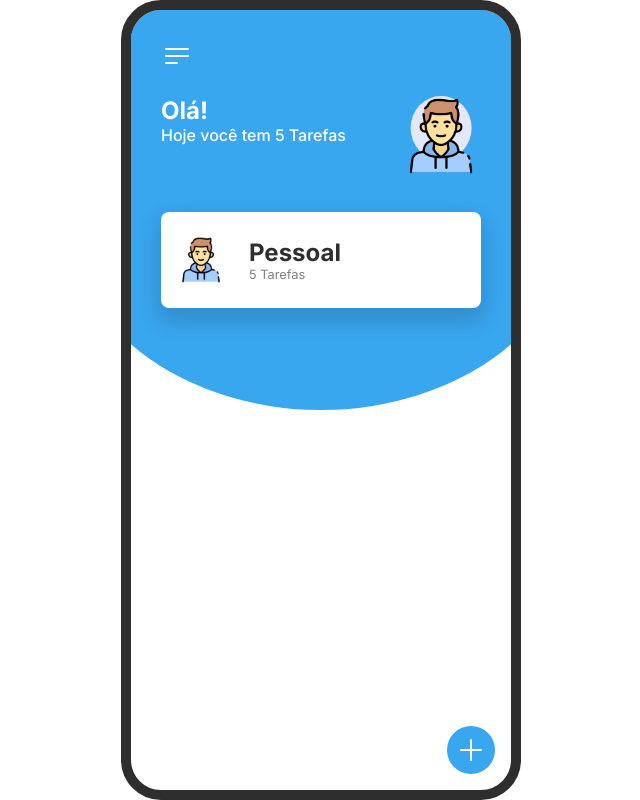
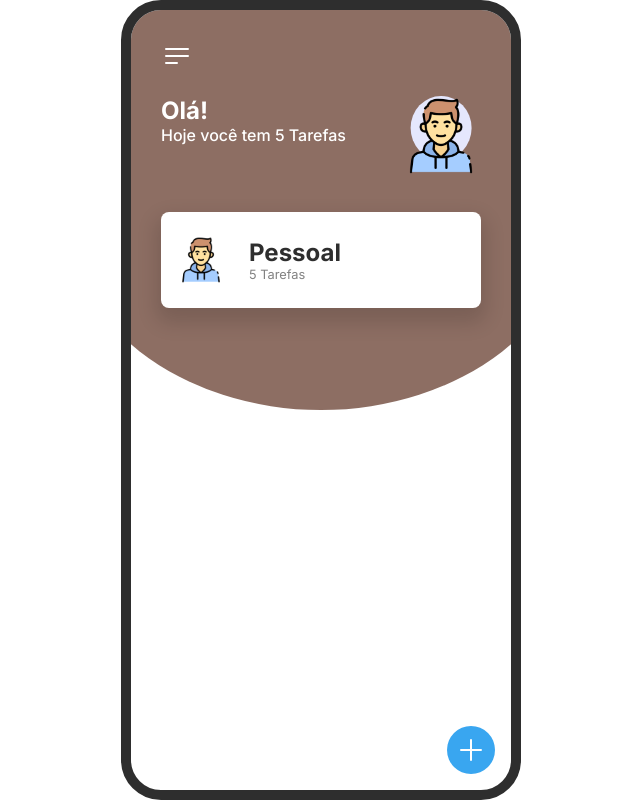
Before and after one commit to guiyukioms/gyms-task-manager, a plain HTML site: page index.html in a window 1280 px wide. Shown: the whole page, without its empty margins (319-959 px from the left). Drawn offline with Linux system fonts and the light colour scheme.

Commit message:
style: background color update

```diff
--- a/css/style.css
+++ b/css/style.css
@@ -52,7 +52,7 @@ body {
     left: 50%;
     transform: translateX(-50%);
     border-radius: 0 0 50% 50%;
-    background-color: #39a6f0;
+    background-color: #8D6E63   ;
     z-index: -1;
     transition: all 0.3s;
 }
```
